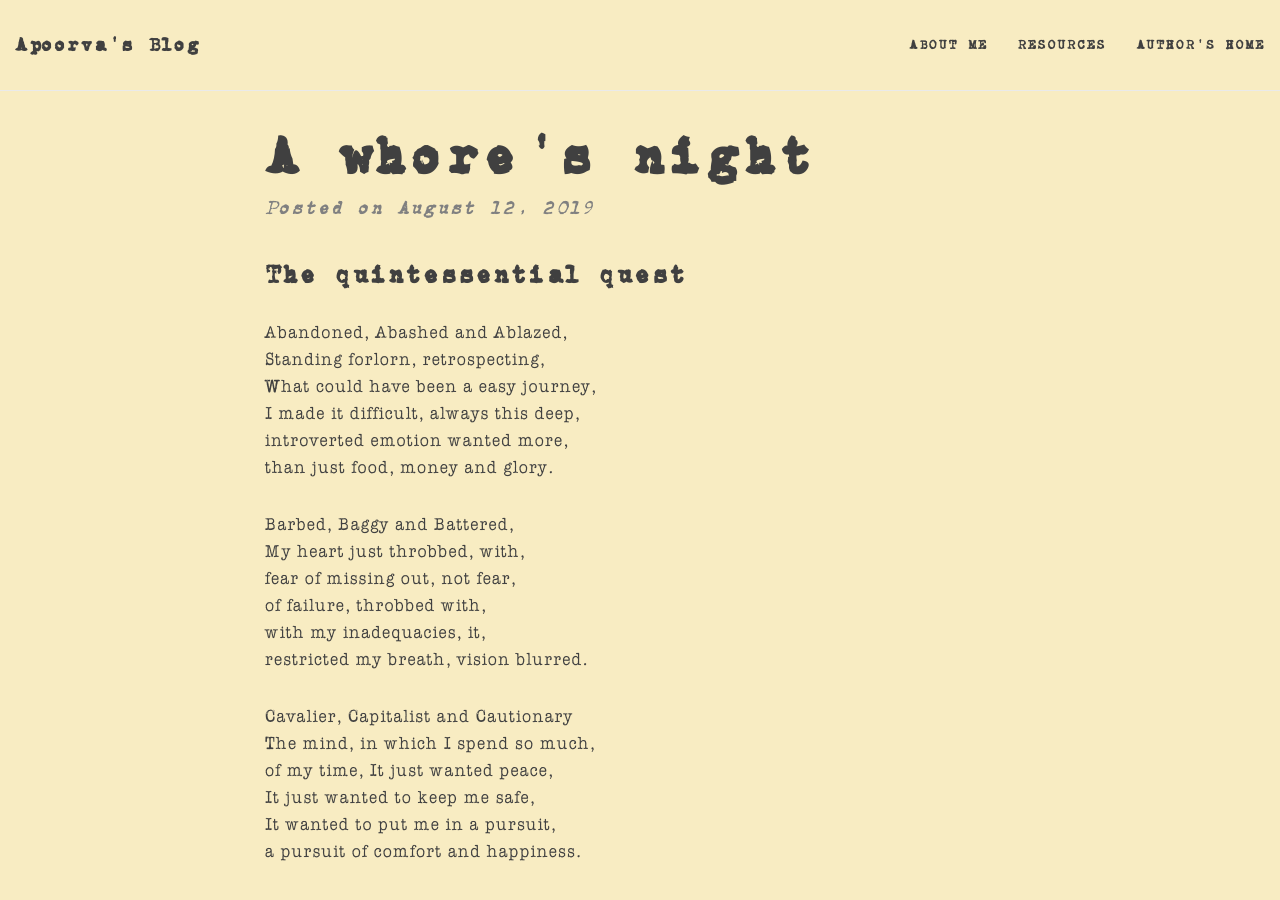
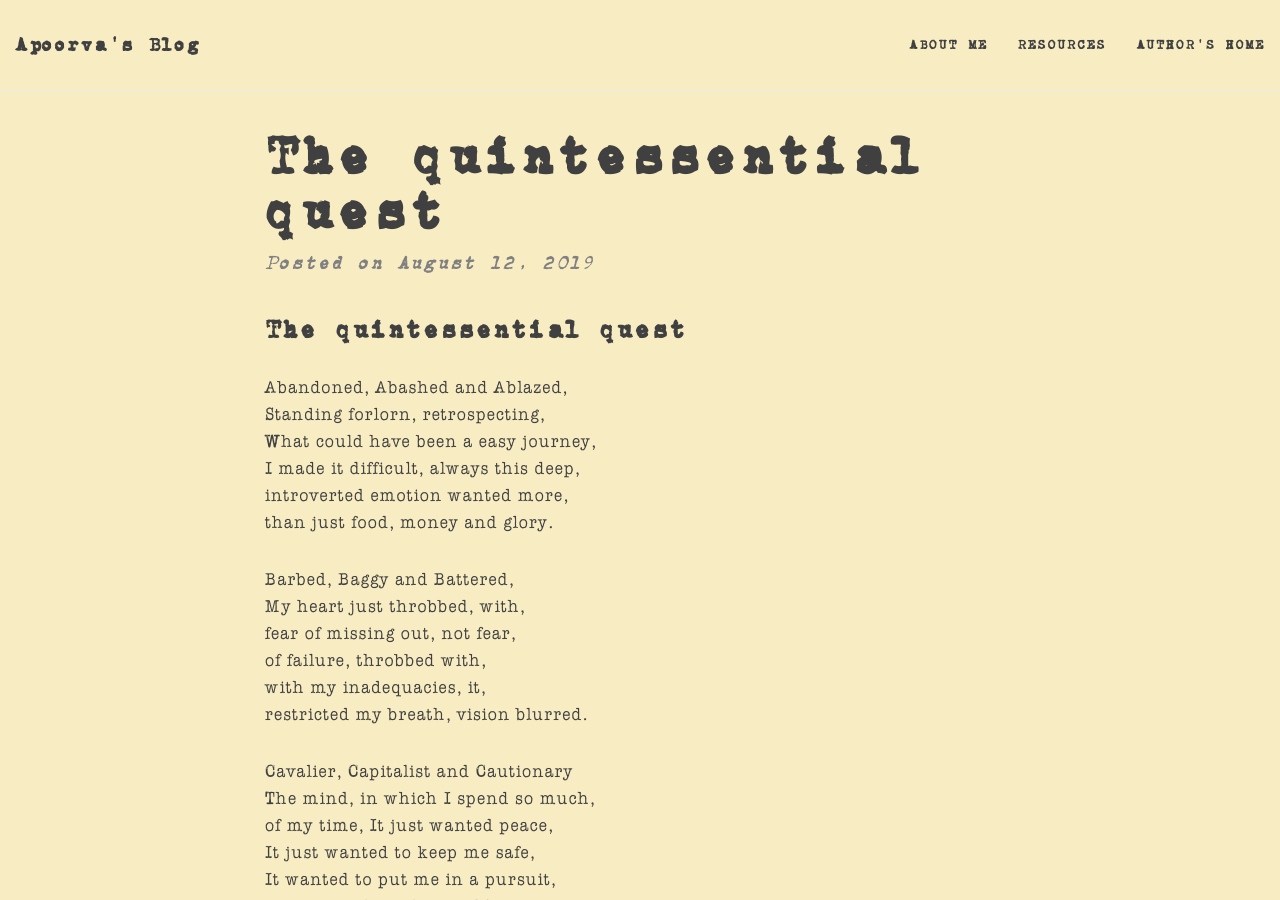
Before and after one commit to rava-dosa/poem, a Jekyll site: the page built from _posts/2019-08-12-the-quintessential-quest.md, in a window 1280 px wide and 900 px high. Built offline with Jekyll 4.4.1, drawn with Linux system fonts in a browser that asks for light colours; nearby versions of some CDN libraries.

Commit message:
some changes in title

```diff
--- a/_posts/2019-08-12-the-quintessential-quest.md
+++ b/_posts/2019-08-12-the-quintessential-quest.md
@@ -1,6 +1,6 @@
 ---
 layout: post
-title: A whore's night
+title: The quintessential quest
 subtitle:
 tags: [poem]
 ---
```
